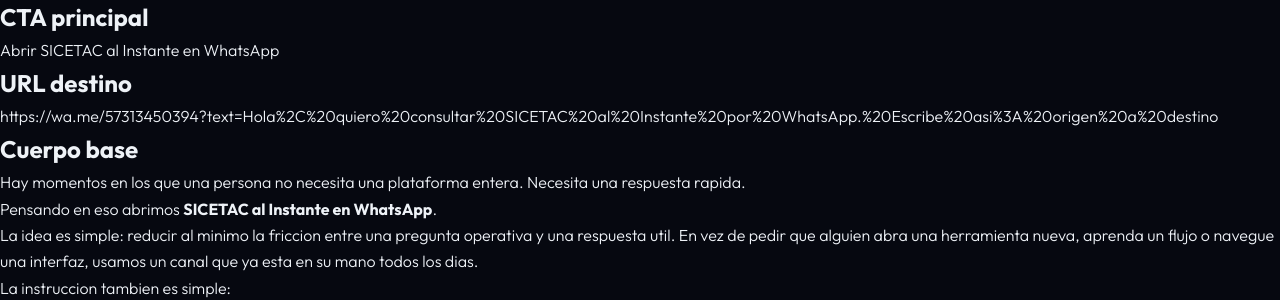
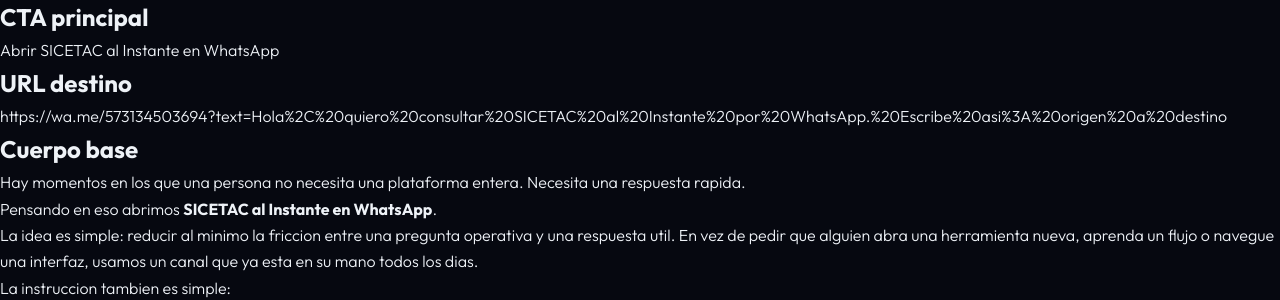
Before and after one commit to imatjuanmatiz/atiemppo-web, a Jekyll site: the page built from newsletter/03-sicetac-al-instante-whatsapp.md, in a window 1280 px wide and 900 px high. Shown: the part 325-625 px from the top of the window. Built offline with Jekyll 4.4.1, drawn with Linux system fonts in a browser that asks for light colours; our own code applies the rules of GitHub Pages for plain Markdown files.

Commit message:
Fix SICETAC WhatsApp number

```diff
--- a/eldatologistico.html
+++ b/eldatologistico.html
@@ -215,7 +215,7 @@
             <h3>SICETAC AL INSTANTE EN WHATSAPP</h3>
             <p>Consulta desde tu teléfono escribiendo así: <strong>origen a destino</strong>. No olvides poner la <strong>a</strong>.</p>
           </div>
-          <a class="open-link" href="https://wa.me/57313450394?text=Hola%2C%20quiero%20consultar%20SICETAC%20al%20Instante%20por%20WhatsApp.%20Escribe%20asi%3A%20origen%20a%20destino" target="_blank" rel="noopener">Abrir WhatsApp ↗</a>
+          <a class="open-link" href="https://wa.me/573134503694?text=Hola%2C%20quiero%20consultar%20SICETAC%20al%20Instante%20por%20WhatsApp.%20Escribe%20asi%3A%20origen%20a%20destino" target="_blank" rel="noopener">Abrir WhatsApp ↗</a>
         </article>
       </div>
     </div>
--- a/index.html
+++ b/index.html
@@ -534,7 +534,7 @@
     <h2 class="s-title">NUESTROS<br>PROYECTOS EN<br>PRODUCCIÓN</h2>
     <p class="cases-intro">Esto es lo que ya está vivo hoy: productos, agentes, GPTs, WhatsApp y capas editoriales conectadas entre sí.</p>
     <div class="labs-grid">
-      <div class="lab-card lab-card--feat"><div class="lab-top"><span class="lab-icon">📲</span><span class="lab-badge lb-prod">En producción</span></div><h3 class="lab-title">SICETAC AL INSTANTE EN WHATSAPP</h3><p class="lab-desc">Consulta valores SICETAC desde tu teléfono con una instrucción simple y clara. Ya está operativo como acceso rápido para resolver rutas sin entrar a una interfaz técnica.<br><br><strong style="color:var(--white)">Escribe así: origen a destino.</strong><br><span style="color:rgba(255,255,255,.78)">No olvides poner la a.</span></p><div class="lab-actions"><a href="https://wa.me/57313450394?text=Hola%2C%20quiero%20consultar%20SICETAC%20al%20Instante%20por%20WhatsApp.%20Escribe%20asi%3A%20origen%20a%20destino" target="_blank" rel="noopener" class="lab-link">Abrir WhatsApp ↗</a><a href="https://sicealinstante.vercel.app/" target="_blank" rel="noopener" class="lab-link">Abrir versión web ↗</a><a href="/blog/2026/03/sicetac-al-instante-whatsapp/" class="lab-link">Leer nota ↗</a></div></div>
+      <div class="lab-card lab-card--feat"><div class="lab-top"><span class="lab-icon">📲</span><span class="lab-badge lb-prod">En producción</span></div><h3 class="lab-title">SICETAC AL INSTANTE EN WHATSAPP</h3><p class="lab-desc">Consulta valores SICETAC desde tu teléfono con una instrucción simple y clara. Ya está operativo como acceso rápido para resolver rutas sin entrar a una interfaz técnica.<br><br><strong style="color:var(--white)">Escribe así: origen a destino.</strong><br><span style="color:rgba(255,255,255,.78)">No olvides poner la a.</span></p><div class="lab-actions"><a href="https://wa.me/573134503694?text=Hola%2C%20quiero%20consultar%20SICETAC%20al%20Instante%20por%20WhatsApp.%20Escribe%20asi%3A%20origen%20a%20destino" target="_blank" rel="noopener" class="lab-link">Abrir WhatsApp ↗</a><a href="https://sicealinstante.vercel.app/" target="_blank" rel="noopener" class="lab-link">Abrir versión web ↗</a><a href="/blog/2026/03/sicetac-al-instante-whatsapp/" class="lab-link">Leer nota ↗</a></div></div>
       <div class="lab-card"><div class="lab-top"><span class="lab-icon">🗄️</span><span class="lab-badge lb-prod">Producción</span></div><h3 class="lab-title">SICETAC AL INSTANTE WEB</h3><p class="lab-desc">Experiencia visual de consulta para origen, destino, vehículo y carrocería, conectada con la infraestructura SICETAC y con la marca ATIEMPPO.</p><div class="lab-actions"><a href="https://sicealinstante.vercel.app/" target="_blank" rel="noopener" class="lab-link">Abrir sitio ↗</a><a href="/blog/2026/03/sicetac-al-instante-web/" class="lab-link">Leer nota ↗</a></div></div>
       <div class="lab-card lab-card--gpt"><div class="lab-top"><span class="lab-icon">🧠</span><span class="lab-badge lb-prod">Activo</span></div><h3 class="lab-title">GPT EL DATO LOGÍSTICO</h3><p class="lab-desc">Consulta nuestro asistente especializado en ChatGPT. Un módulo conversacional construido sobre Supabase y APIs para explorar logística, transporte, contexto y señales del mercado con una interfaz familiar para el usuario final.</p><div class="lab-actions"><a href="https://chatgpt.com/g/g-69bb160a06708191a08c3f7177b17306-el-dato-logistico" target="_blank" rel="noopener" class="lab-link">Abrir en ChatGPT ↗</a><a href="/eldatologistico/" class="lab-link">Ver página del newsletter ↗</a><a href="/blog/2026/03/gpt-el-dato-logistico/" class="lab-link">Leer nota ↗</a></div></div>
       <div class="lab-card"><div class="lab-top"><span class="lab-icon">📰</span><span class="lab-badge lb-prod">Activo</span></div><h3 class="lab-title">EL DATO LOGÍSTICO</h3><p class="lab-desc">Página editorial propia para el newsletter y hub de contenido sobre logística, transporte, datos e IA aplicada.</p><div class="lab-actions"><a href="/eldatologistico/" class="lab-link">Abrir página ↗</a><a href="/blog/2026/03/el-dato-logistico-newsletter/" class="lab-link">Leer nota ↗</a></div></div>
@@ -739,7 +739,7 @@
     <div class="footer-top">
       <div class="footer-brand"><a href="/" class="nav-logo" aria-label="ATIEMPPO"><img src="/assets/images/logo-atiemppo.png" alt="ATIEMPPO"/></a><p class="footer-tagline">El puente entre tu negocio y la IA.</p></div>
       <div class="footer-col"><h4>Qué hacemos</h4><ul><li><a href="#hacemos">Acompañamiento IA</a></li><li><a href="#hacemos">Construcción de agentes</a></li><li><a href="#hacemos">Infraestructura de datos</a></li><li><a href="#trayectoria">Trayectoria</a></li></ul></div>
-      <div class="footer-col"><h4>Proyectos</h4><ul><li><a href="https://sicealinstante.vercel.app/" target="_blank" rel="noopener">SICETAC al Instante ↗</a></li><li><a href="https://wa.me/57313450394?text=Hola%2C%20quiero%20consultar%20SICETAC%20al%20Instante%20por%20WhatsApp.%20Escribe%20asi%3A%20origen%20a%20destino" target="_blank" rel="noopener">SICETAC WhatsApp ↗</a></li><li><a href="/eldatologistico/">El Dato Logístico</a></li><li><a href="/lacomunidad/">La Comunidad</a></li><li><a href="/insignia-impact/">Insignia Impact</a></li><li><a href="https://dashboards.atiemppo.co" target="_blank">Dashboards ↗</a></li></ul></div>
+      <div class="footer-col"><h4>Proyectos</h4><ul><li><a href="https://sicealinstante.vercel.app/" target="_blank" rel="noopener">SICETAC al Instante ↗</a></li><li><a href="https://wa.me/573134503694?text=Hola%2C%20quiero%20consultar%20SICETAC%20al%20Instante%20por%20WhatsApp.%20Escribe%20asi%3A%20origen%20a%20destino" target="_blank" rel="noopener">SICETAC WhatsApp ↗</a></li><li><a href="/eldatologistico/">El Dato Logístico</a></li><li><a href="/lacomunidad/">La Comunidad</a></li><li><a href="/insignia-impact/">Insignia Impact</a></li><li><a href="https://dashboards.atiemppo.co" target="_blank">Dashboards ↗</a></li></ul></div>
       <div class="footer-col"><h4>Ecosistema</h4><ul><li><a href="https://chatgpt.com/g/g-69bb160a06708191a08c3f7177b17306-el-dato-logistico" target="_blank" rel="noopener">GPT El Dato Logístico ↗</a></li><li><a href="https://www.skool.com/el-dato-logistico-4642" target="_blank" rel="noopener">Skool · La Comunidad ↗</a></li><li><a href="#proyectos">Base de ejecución</a></li><li><a href="#trayectoria">Trayectoria</a></li></ul><br><h4>Legal</h4><ul><li><a href="/politicaprivacidad">Política de Privacidad</a></li><li><a href="#">Términos de Uso</a></li></ul></div>
     </div>
     <div class="footer-bottom">
--- a/newsletter/03-sicetac-al-instante-whatsapp.md
+++ b/newsletter/03-sicetac-al-instante-whatsapp.md
@@ -13,7 +13,7 @@
 Abrir SICETAC al Instante en WhatsApp
 
 ## URL destino
-https://wa.me/57313450394?text=Hola%2C%20quiero%20consultar%20SICETAC%20al%20Instante%20por%20WhatsApp.%20Escribe%20asi%3A%20origen%20a%20destino
+https://wa.me/573134503694?text=Hola%2C%20quiero%20consultar%20SICETAC%20al%20Instante%20por%20WhatsApp.%20Escribe%20asi%3A%20origen%20a%20destino
 
 ## Cuerpo base
 Hay momentos en los que una persona no necesita una plataforma entera. Necesita una respuesta rapida.
@@ -35,4 +35,4 @@
 ## Cierre sugerido
 Si quieres probarlo, abre WhatsApp y consulta una ruta como si se la estuvieras escribiendo a una persona.
 
-[Abrir SICETAC al Instante en WhatsApp](https://wa.me/57313450394?text=Hola%2C%20quiero%20consultar%20SICETAC%20al%20Instante%20por%20WhatsApp.%20Escribe%20asi%3A%20origen%20a%20destino)
+[Abrir SICETAC al Instante en WhatsApp](https://wa.me/573134503694?text=Hola%2C%20quiero%20consultar%20SICETAC%20al%20Instante%20por%20WhatsApp.%20Escribe%20asi%3A%20origen%20a%20destino)
```
Also changed, not shown: _posts/2026-03-19-sicetac-al-instante-whatsapp.md (+1 -1 lines).
